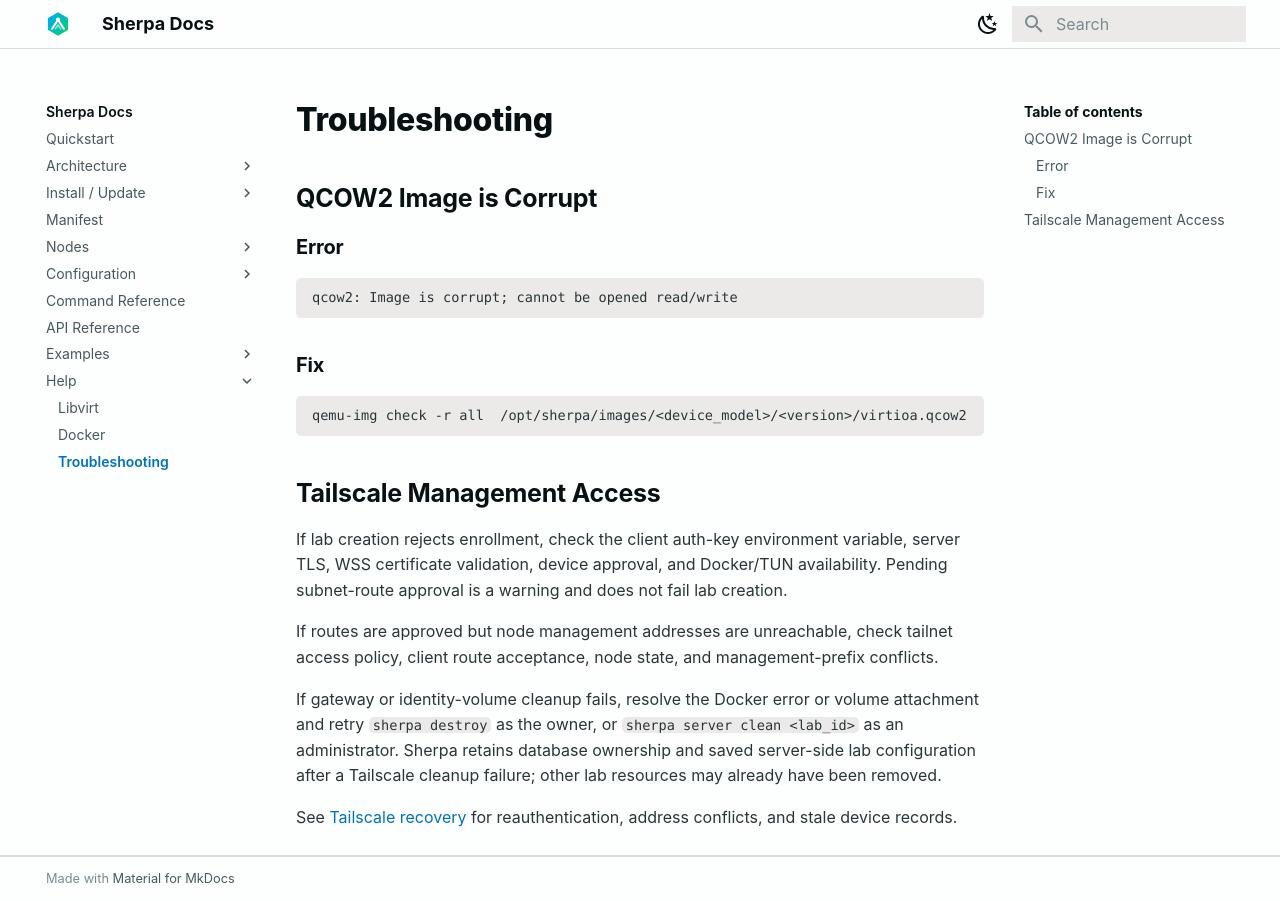
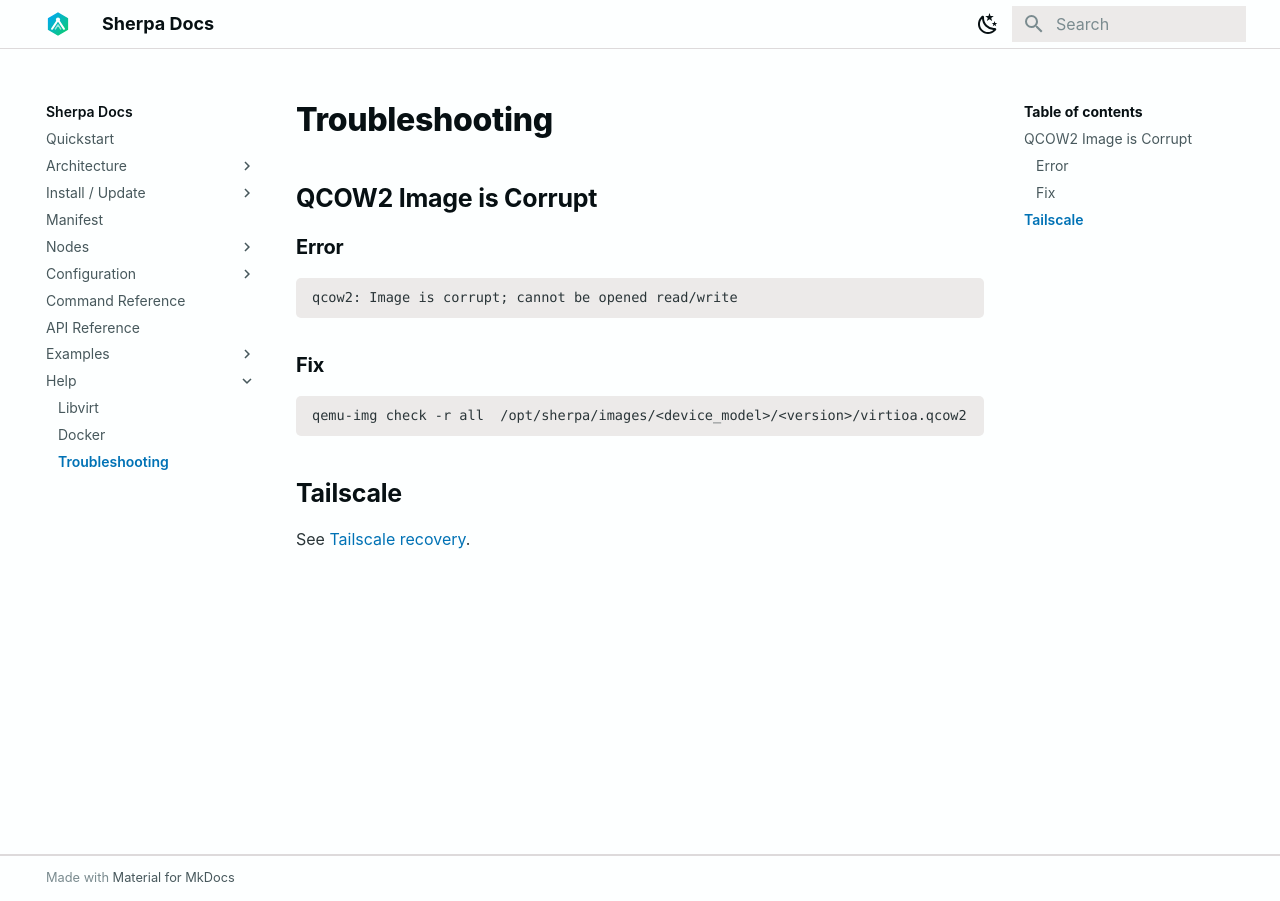
Before and after one commit to bwks/sherpa-docs, an MkDocs documentation site: the page built from docs/help/troubleshooting.md, in a window 1280 px wide. Built offline with MkDocs 1.6.1 and Material for MkDocs 9.7.7, drawn with Linux system fonts in a browser that asks for light colours.

Commit message:
docs: point troubleshooting at the Tailscale recovery table [skip ci]
Co-Authored-By: Claude Opus 5.5 <noreply@anthropic.com>

````diff
--- a/docs/help/troubleshooting.md
+++ b/docs/help/troubleshooting.md
@@ -13,20 +13,6 @@ qemu-img check -r all  /opt/sherpa/images/<device_model>/<version>/virtioa.qcow2
 ```
 
 
-## Tailscale Management Access
+## Tailscale
 
-If lab creation rejects enrollment, check the client auth-key environment variable,
-server TLS, WSS certificate validation, device approval, and Docker/TUN availability.
-Pending subnet-route approval is a warning and does not fail lab creation.
-
-If routes are approved but node management addresses are unreachable, check tailnet
-access policy, client route acceptance, node state, and management-prefix conflicts.
-
-If gateway or identity-volume cleanup fails, resolve the Docker error or volume
-attachment and retry `sherpa destroy` as the owner, or
-`sherpa server clean <lab_id>` as an administrator. Sherpa retains database ownership
-and saved server-side lab configuration after a Tailscale cleanup failure; other
-lab resources may already have been removed.
-
-See [Tailscale recovery](../architecture/networking/tailscale.md#recovery) for
-reauthentication, address conflicts, and stale device records.
+See [Tailscale recovery](../architecture/networking/tailscale.md#recovery).
````
Also changed, not shown: docs/architecture/networking/tailscale.md (+1 -1 lines).
